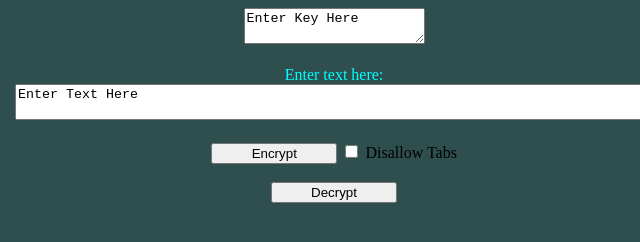
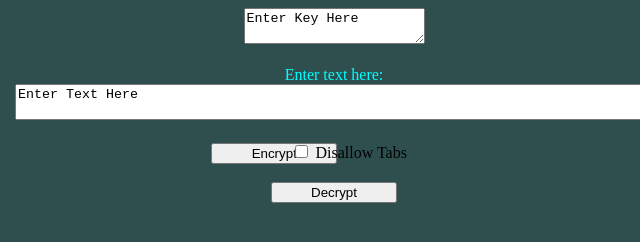
Before and after one commit to colelycett/colelycett.github.io, a plain HTML site: page mostir/index.html in a window 1280 px wide. Shown: the full height of the page, 306-946 px from the left. Drawn offline with Linux system fonts and the light colour scheme.

Commit message:
Update index.html

```diff
--- a/mostir/index.html
+++ b/mostir/index.html
@@ -12,8 +12,8 @@
   <textarea id="plaintext" style="width: 50%;">Enter Text Here</textarea><br><br>
   <div style="text-align: center;">
     <input style="width: 10%" type="button" onclick="encipher(1)" value="Encrypt">
-    <input style="position: relative;" type="checkbox" id="disallow_tabs">
-    <label style="position: relative;" for="disallow_tabs"> Disallow Tabs</label>
+    <input style="position: relative; right: 50px" type="checkbox" id="disallow_tabs">
+    <label style="position: relative; right: 50px" for="disallow_tabs"> Disallow Tabs</label>
     <br><br>
     <input style="width: 10%" type="button" onclick="encipher(-1)" value="Decrypt"><br>
     <script src="mostir.js"></script>
```
